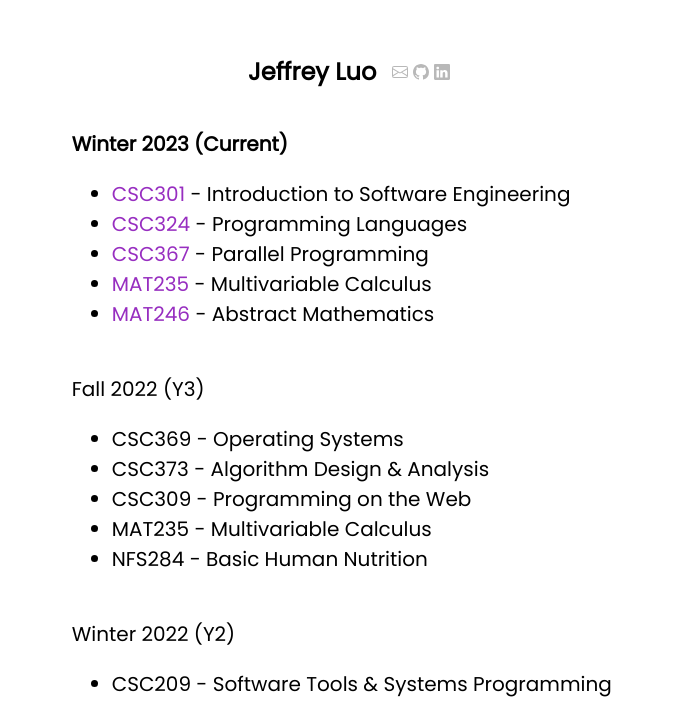
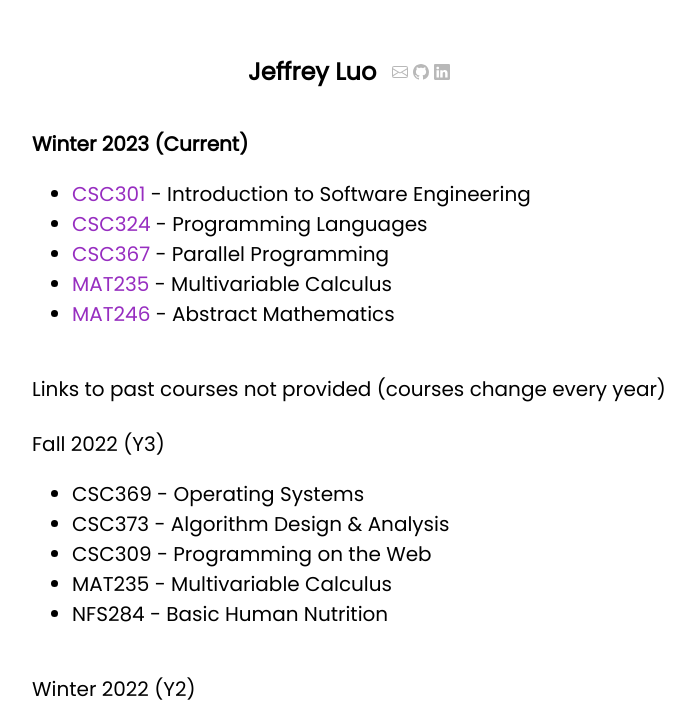
Before and after one commit to JeffeyL/JeffeyL.github.io, a Next.js app: page /coursework in a window 1280 px wide. Shown: the part 106-808 px from the top of the page, without its empty margins (291-986 px from the left). Built offline with nearby package versions, Linux system fonts and the light colour scheme.

Commit message:
added disclaimer

```diff
--- a/pages/coursework.tsx
+++ b/pages/coursework.tsx
@@ -72,6 +72,8 @@ const Coursework: NextPage = () => {
             </ul>
           </p>
           <br />
+          <p>Links to past courses not provided (courses change every year)</p>
+          <br />
           <p>
             Fall 2022 (Y3)
             <ul>
```
